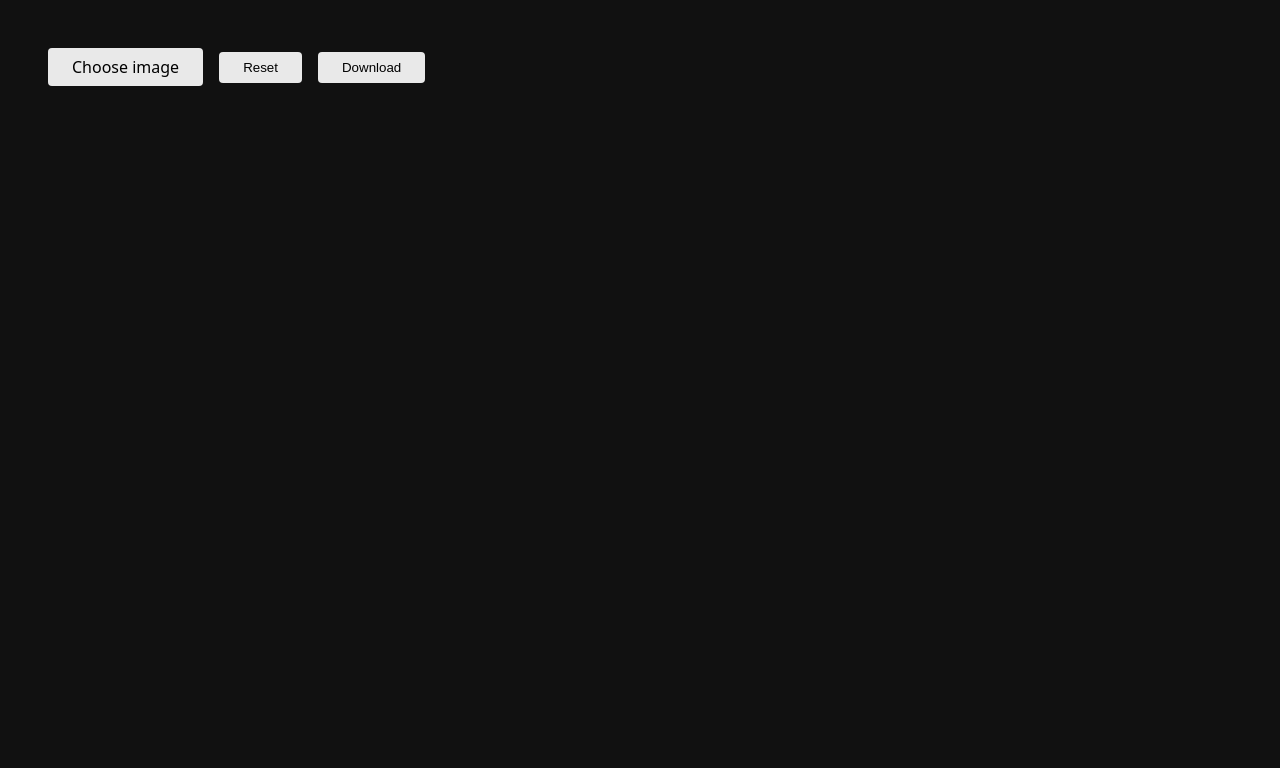
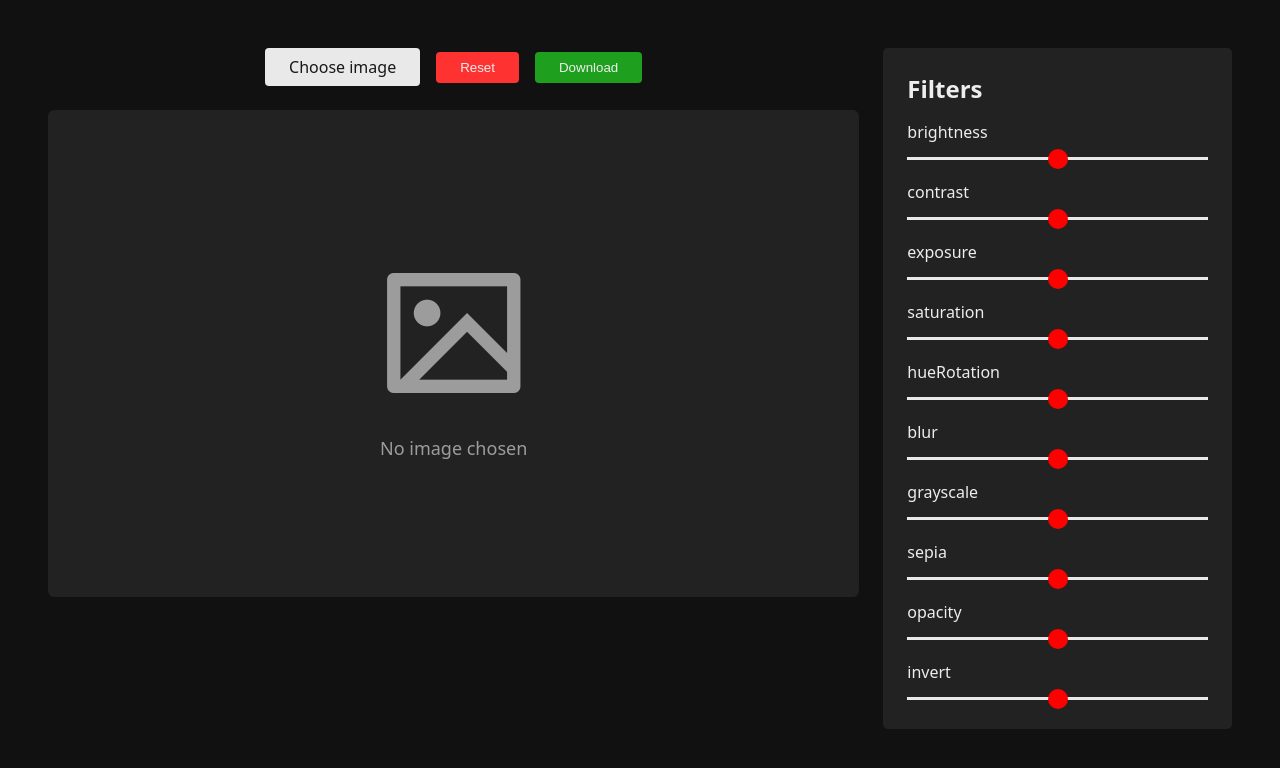
Before and after one commit to Anudeep651/image-editor, a plain HTML site: page index.html in a window 1280 px wide. Drawn offline with nearby package versions, Linux system fonts and the light colour scheme.

Commit message:
Created initial UI for image editor

```diff
--- a/index.html
+++ b/index.html
@@ -1,12 +1,15 @@
-<!DOCTYPE html>
+<!doctype html>
 <html lang="en">
   <head>
-    <meta charset="UTF-8">
-    <meta name="viewport" content="width=device-width, initial-scale=1.0">
+    <meta charset="UTF-8" />
+    <meta name="viewport" content="width=device-width, initial-scale=1.0" />
     <title>Image-Editor</title>
-    <link rel="stylesheet" href="theme.css">
-    <link rel="stylesheet" href="style.css">
-
+    <link
+      href="https://cdn.jsdelivr.net/npm/remixicon@4.9.0/fonts/remixicon.css"
+      rel="stylesheet"
+    />
+    <link rel="stylesheet" href="theme.css" />
+    <link rel="stylesheet" href="style.css" />
   </head>
   <body>
     <main>
@@ -15,14 +18,23 @@
           <div class="top">
             <label for="image-input" class="btn">
               Choose image
-                        <input type="file" id="image-input" accept="image/*" hidden>
+              <input type="file" id="image-input" accept="image/*" hidden />
             </label>
-                    <button class="btn">Reset</button>
-                    <button class="btn">Download</button>
+            <button class="btn" id="reset-btn">Reset</button>
+            <button class="btn" id="download-btn">Download</button>
           </div>
-                <div class="bottom"></div>
+          <div class="bottom">
+            <div class="placeholder">
+              <i class="ri-image-line"></i>
+              <p>No image chosen</p>
             </div>
-            <div class="right"></div>
+          </div>
+        </div>
+        <div class="right">
+          <h2>Filters</h2>
+          <div class="filters">
+          </div>
+        </div>
       </section>
     </main>
     <script src="script.js"></script>
--- a/script.js
+++ b/script.js
@@ -0,0 +1,91 @@
+const filters = {
+  brightness: {
+    value: 100,
+    min: 0,
+    max: 200,
+    unit: "%",
+  },
+  contrast: {
+    value: 100,
+    min: 0,
+    max: 200,
+    unit: "%",
+  },
+  exposure: {
+    value: 100,
+    min: 0,
+    max: 200,
+    unit: "%",
+  },
+  saturation: {
+    value: 100,
+    min: 0,
+    max: 200,
+    unit: "%",
+  },
+  hueRotation: {
+    value: 0,
+    min: 0,
+    max: 360,
+    unit: "deg",
+  },
+  blur: {
+    value: 0,
+    min: 0,
+    max: 20,
+    unit: "px",
+  },
+  grayscale: {
+    value: 0,
+    min: 0,
+    max: 100,
+    unit: "%",
+  },
+  sepia: {
+    value: 0,
+    min: 0,
+    max: 100,
+    unit: "%",
+  },
+  opacity: {
+    value: 100,
+    min: 0,
+    max: 100,
+    unit: "%",
+  },
+  invert: {
+    value: 0,
+    min: 0,
+    max: 100,
+    unit: "%",
+  },
+}
+
+const filtersContainer = document.querySelector(".filters")
+
+function createFilterElement(name, unit = "%", value, min, max) {
+    const div = document.createElement("div")
+    div.classList.add("filter")
+
+    const input = document.createElement("input")
+    input.type = "range"
+    input.min = min
+    input.max = max
+    input.value = value
+    input.id = name
+
+    const p = document.createElement("p")
+    p.innerText = name
+
+    div.appendChild(p)
+    div.appendChild(input)
+
+    return div
+}
+
+
+Object.keys(filters).forEach(key => {
+    const filterElement = createFilterElement(key, filters[key].unit, filters[key.vlaue], filters[key].min, filters[key].max)
+
+    filtersContainer.appendChild(filterElement);
+})
--- a/style.css
+++ b/style.css
@@ -23,6 +23,7 @@ html {
     "Helvetica Neue",
     sans-serif;
   background-color: var(--bg-primary-color);
+  color: var(--text-primary-color);
 }
 
 main {
@@ -32,19 +33,115 @@ main {
 main section {
   width: 100%;
   padding: var(--padding-2xl);
+  display: flex;
+  gap: var(--gutter-lg);
 }
 
-.btn{
+.btn {
   padding: var(--padding-sm) var(--padding-lg);
   border: none;
   outline: none;
   border-radius: var(--border-radius-md);
   background-color: var(--bg-active-color);
   cursor: pointer;
+  color: var(--text-active-color);
 }
+
+#reset-btn {
+  background-color: var(--bg-danger-color);
+  color: var(--text-primary-color);
+}
+
+#download-btn {
+  background-color: var(--bg-success-color);
+  color: var(--text-primary-color);
+}
+
+
+
+main section .left {
+  width: 70%;
+  display: flex;
+  flex-direction: column;
+  align-items: center;
+  gap: var(--gutter-lg);
+}
+
+
 
 main section .top {
   display: flex;
   align-items: center;
   gap: var(--gutter-md);
 }
+
+main section .bottom {
+  background-color: var(--bg-secondary-color);
+  width: 100%;
+  padding: var(--padding-2xl);
+  aspect-ratio: 5/3;
+  border-radius: var(--border-radius-xl);
+  display: flex;
+  justify-content: center;
+  align-items: center;
+}
+
+main section .bottom .placeholder {
+  display: flex;
+  flex-direction: column;
+  align-items: center;
+  opacity: 0.6;
+  gap: var(--gutter-md);
+}
+
+main section .bottom .placeholder i {
+  font-size: 10rem;
+}
+
+main section .bottom .placeholder p {
+  font-size: var(--font-size-lg);
+}
+
+main section .right {
+  width: 30%;
+  display: flex;
+  flex-direction: column;
+  gap: var(--gutter-md);
+  background-color: var(--bg-secondary-color);
+  padding: var(--padding-lg);
+  border-radius: var(--border-radius-lg);
+}
+
+main section .right .filters{
+  display: flex;
+  flex-direction: column;
+  gap: var(--gutter-md);
+}
+
+main section .right .filter {
+  width: 100%;
+}
+
+main section .right .filter input {
+  width: 100%;
+  outline: none;
+  margin-top: var(--margin-sm);
+  appearance: none;
+}
+
+main section .right .filter input::-webkit-slider-runnable-track {
+  background-color: var(--bg-active-color);
+  height: 3px;
+  border-radius: 2px;
+}
+
+
+main section .right .filter input::-webkit-slider-thumb {
+  cursor: pointer;
+  appearance: none;
+  width: 20px;
+  height: 20px;
+  border-radius: 50%;
+  background-color: red;
+  margin-top: -8.5px;
+}
--- a/theme.css
+++ b/theme.css
@@ -3,6 +3,8 @@
   --bg-primary-color: rgb(17, 17, 17);
   --bg-secondary-color: rgb(34, 34, 34);
   --bg-active-color: rgb(233, 233, 233);
+  --bg-danger-color: rgb(255, 50, 50);
+  --bg-success-color: rgb(30, 160, 30);
 
   /* text color */
   --text-primary-color: rgb(237, 237, 237);
```
Lines whose indentation alone changed are shown as unchanged.
